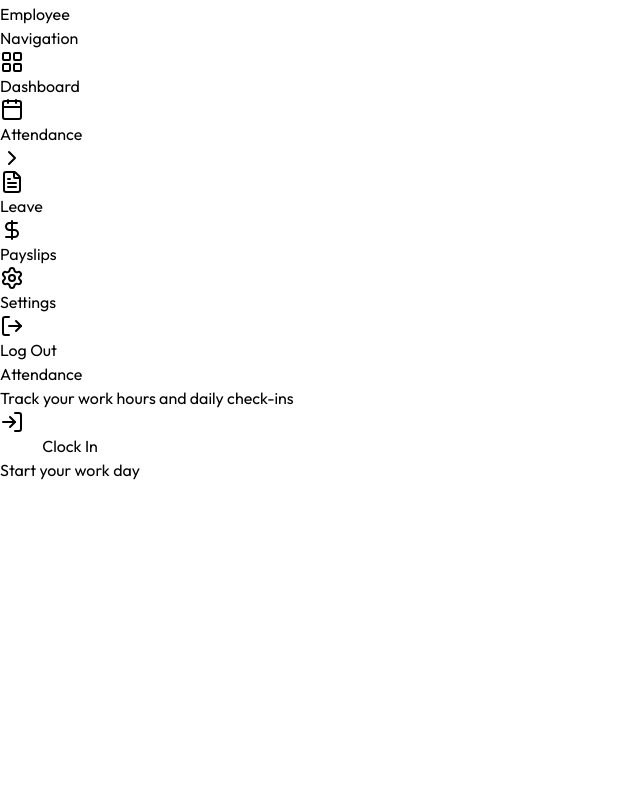
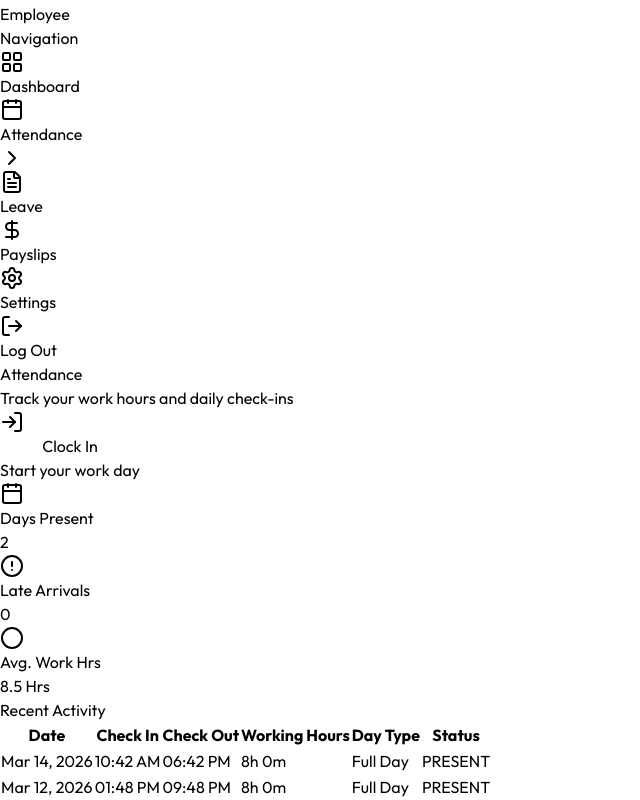
Before and after one commit to Bri-igbt/Employee_Management_Systems, a React (Vite) app in the folder client/: page /attendance in a window 1280 px wide. Shown: the part 676-1476 px from the top of the page, without its empty margins (0-640 px from the left). Before the commit the page ends 1158 px from the top, so only its background shows below. Built offline with nearby package versions, Linux system fonts and the light colour scheme.

Commit message:
Attendance page UI completed

```diff
--- a/client/package.json
+++ b/client/package.json
@@ -11,6 +11,7 @@
   },
   "dependencies": {
     "@tailwindcss/vite": "^4.2.2",
+    "date-fns": "^4.1.0",
     "lucide-react": "^1.8.0",
     "react": "^19.2.4",
     "react-dom": "^19.2.4",
--- a/client/src/components/attendance/AttendanceHistory.jsx
+++ b/client/src/components/attendance/AttendanceHistory.jsx
@@ -1,8 +1,72 @@
 import React from 'react'
+import { getDayTypeDisplay, getWorkingHoursDisplay } from '../../assets/assets.jsx'
+import {format} from 'date-fns'
 
-const AttendanceHistory = () => {
+const AttendanceHistory = ({ history }) => {
   return (
-    <div>AttendanceHistory</div>
+    <div className='card overflow-hidden'>
+      <div className='px-6 py-4 border-b border-slate-100'>
+        <h3 className='font-semibold text-slate-900'>Recent Activity</h3>
+      </div>
+
+      <div className='overflow-x-auto'>
+        <table className='table-modern'>
+          <thead>
+            <tr>
+              <th className='px-6 py-4'>Date</th>
+              <th className='px-6 py-4'>Check In</th>
+              <th className='px-6 py-4'>Check Out</th>
+              <th className='px-6 py-4'>Working Hours</th>
+              <th className='px-6 py-4'>Day Type</th>
+              <th className='px-6 py-4'>Status</th>
+            </tr>
+          </thead>
+
+          <tbody>
+            {history.length === 0 ? (
+              <tr>
+                <td colSpan={6} className='text-center py-12 text-slate-400'>
+                  No records found
+                </td>
+              </tr>
+            ) : (
+              history.map((record)=> {
+                const dayType = getDayTypeDisplay(record)
+                return (
+                  <tr key={record._id || record.id}>
+                    <td className='px-6 py-4 font-medium text-slate-900'>
+                      {format(new Date(record.date), "MMM dd, yyyy")}
+                    </td>
+
+                    <td className='px-6 py-4 text-slate-600'>
+                      {record.checkIn ? format(new Date(record.checkIn), "hh:mm a") : "-"}
+                    </td>
+
+                    <td className='px-6 py-4 text-slate-600'>
+                      {record.checkOut ? format(new Date(record.checkOut), "hh:mm a") : "-"}
+                    </td>
+
+                    <td className='px-6 py-4 text-slate-600 font-medium'>
+                      {getWorkingHoursDisplay(record)}
+                    </td>
+
+                    <td className='px-6 py-4'>
+                      {dayType.label !== "-" ? <span className={`badge ${dayType.className}`}>{dayType.label}</span> : "-"}
+                    </td>
+
+                    <td className='px-6 py-4'>
+                      <span className={`badge ${record.status === "PRESENT" ? "badge-success" : record.status === "LATE" ? "badge-warning" : "badge-danger"}`}>
+                        {record.status}
+                      </span>
+                    </td>
+                  </tr>
+                )
+              })
+            )}
+          </tbody>
+        </table>
+      </div>
+    </div>
   )
 }
 
--- a/client/src/components/attendance/AttendanceStats.jsx
+++ b/client/src/components/attendance/AttendanceStats.jsx
@@ -1,15 +1,30 @@
-import { CalendarIcon } from 'lucide-react';
+import { AlertCircleIcon, CalendarIcon, CircleIcon } from 'lucide-react';
 import React from 'react'
 
 const AttendanceStats = ({ history }) => {
     const totalPresent = history.filter((h) => h.status === 'PRESENT' | h.status === 'LATE').length;
     const totalLate = history.filter((h) => h.status === 'LATE').length;
+
     const stats = [
-        { label: "Days Present", value: totalPresent, icon: CalendarIcon }
+        { label: "Days Present", value: totalPresent, icon: CalendarIcon },
+        { label: "Late Arrivals", value: totalLate, icon: AlertCircleIcon },
+        { label: "Avg. Work Hrs", value: "8.5 Hrs", icon: CircleIcon },
     ]
     return (
-        <div>
+        <div className='grid grid-cols-1 sm:grid-cols-3 gap-4 sm:gap-5 mb-8'>
+            {stats.map((s)=> (
+                <div key={s.label} className='card card-hover p-5 sm:p-6 flex items-center gap-4 relative overflow-hidden group'>
+                    <div className='absolute left-0 top-0 bottom-0 w-1 rounded-r-full bg-slate-500/70 group-hover:bg-orange-500/70'/>
+                    <div className='p-3 bg-slate-100 rounded-lg group-hover:bg-orange-50 transition-colors duration-200'>
+                        <s.icon className='w-5 h-5 text-slate-600 group-hover:text-orange-600 transition-colors duration-200' />
+                    </div>
 
+                    <div>
+                        <p className='text-sm text-slate-500'>{s.label}</p>
+                        <p className='text-2xl font-medium text-slate-900 tracking-tight'>{s.value}</p>
+                    </div>
+                </div>
+            ))}
         </div>
     )
 }
--- a/client/src/pages/Attendance.jsx
+++ b/client/src/pages/Attendance.jsx
@@ -3,6 +3,8 @@
 import { dummyAttendanceData } from "../assets/assets.jsx";
 import Loading from "../components/Loading.jsx";
 import CheckInButton from "../components/attendance/CheckInButton.jsx";
+import AttendanceStats from "../components/attendance/AttendanceStats.jsx";
+import AttendanceHistory from "../components/attendance/AttendanceHistory.jsx";
 
 const Attendance = () => {
   const [history, setHistory] = useState([]);
@@ -50,6 +52,14 @@
         </div>
       )}
 
+      <AttendanceStats
+        history={history}
+      />
+
+      <AttendanceHistory
+        history={history}
+      />
+
     </div>
   )
 }
```
Also changed, not shown: 1 other file (tests, documents, lock files or other folders).
